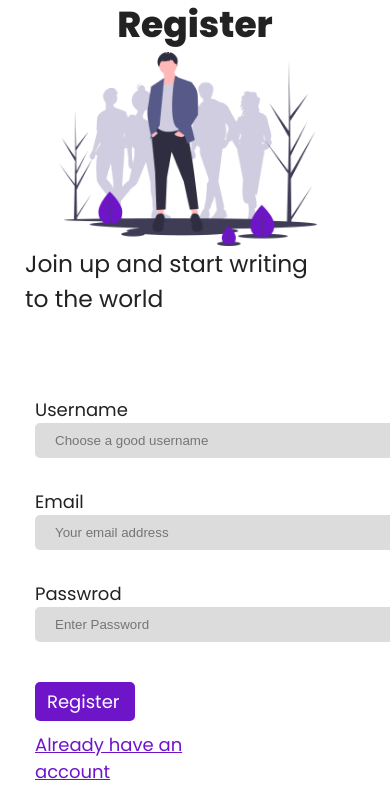
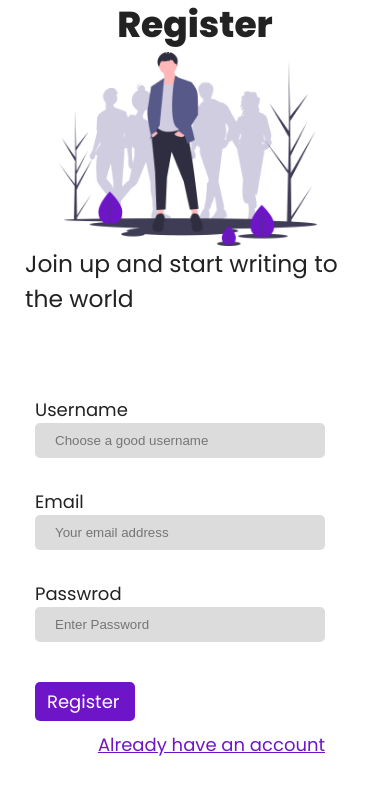
Before and after one commit to sivanandini029/artifact, a PHP site: page /register.html in a window 390 px wide; the page is wider, and only the part inside the window is pictured. Shown: the part 83-878 px from the top of that part. After the commit the page ends 839 px from the top of that part, so only its background shows below. Run offline with PHP 8.4, Linux system fonts and the light colour scheme.

Commit message:
artifact

```diff
--- a/style/style1.css
+++ b/style/style1.css
@@ -44,6 +44,7 @@ body {
 }
 .main-container .form{
     flex-grow: 1;
+    padding-right: 50px;
 }
 .main-container .form p{
     font-size: 1rem;
@@ -55,13 +56,12 @@ body {
     background: #DCDCDC;
     border-radius: 5px;
     height: 35px;
-    width: 400px;
+    width: 100%;
     border: none;
     padding-left: 20px;
 }
 .main-container .form .register-container{
     padding-top: 40px;
-    width: 70%;
     display: flex;
     justify-content: space-between;
 }
@@ -77,14 +77,14 @@ body {
     .main-container .image-container .image-description{
         display: flex;
         justify-content: center;
-        width: 90%;
+        width: 100%;
     }
     .form {
         padding: 0 20px;
+        width: 100%;
     }
     .form .register-container {
         flex-direction: column;
-
     }
     .form .register-container .button{
         width: 100px;
@@ -103,6 +103,11 @@ body {
     .main-container {
         flex-direction: column;
     }
+    .main-container .image-container .image-description{
+        display: flex;
+        justify-content: center;
+        /* width: 90%; */
+    }
     .form {
         padding: 0 20px;
     }
@@ -110,9 +115,6 @@ body {
         flex-direction: column;
 
     }
-    .form .register-container .button{
-        width: 100px;
-    }
     .form .register-container .primary-link{
         padding-top: 10px;
         padding-bottom: 10px;
```
